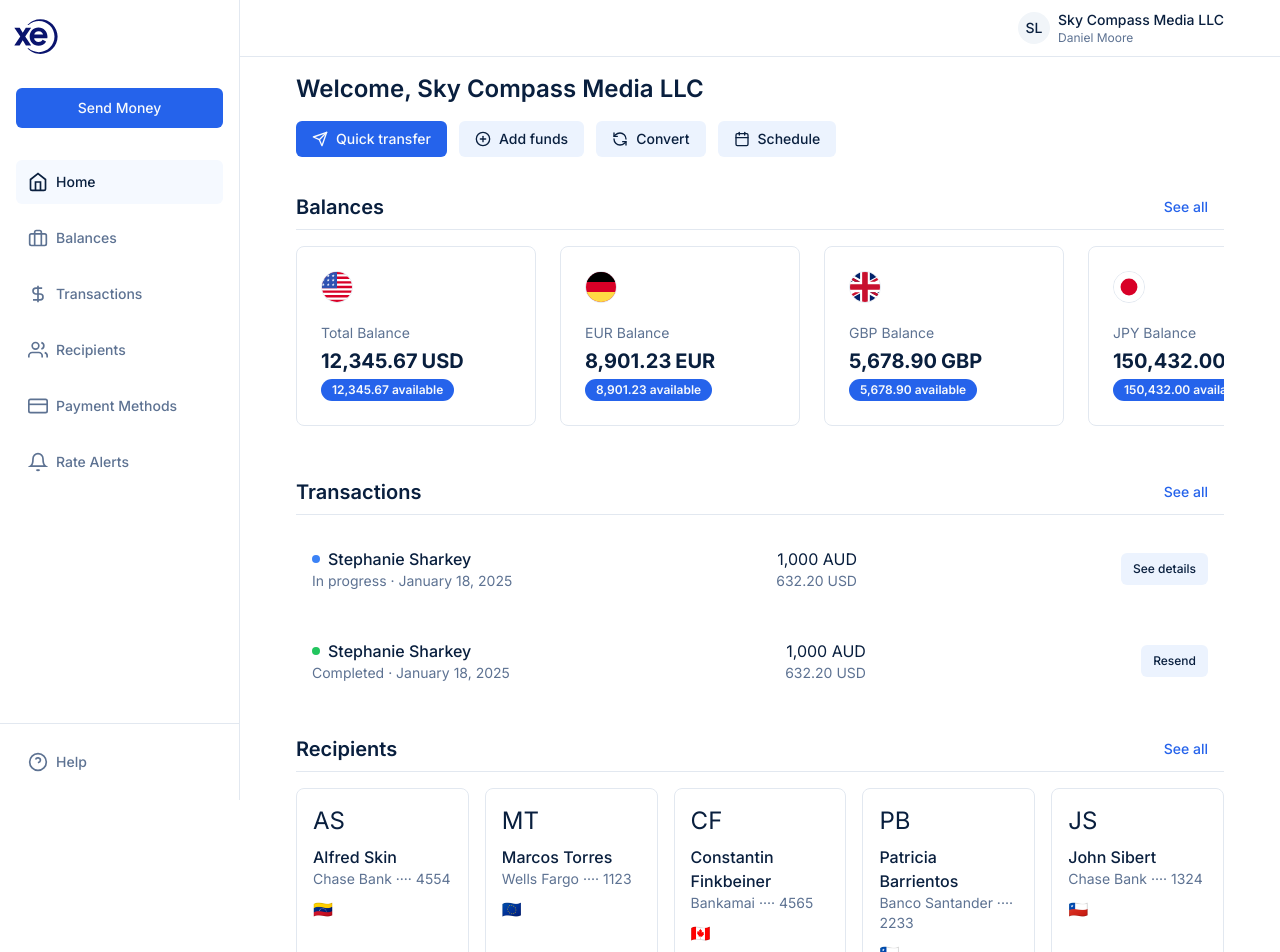
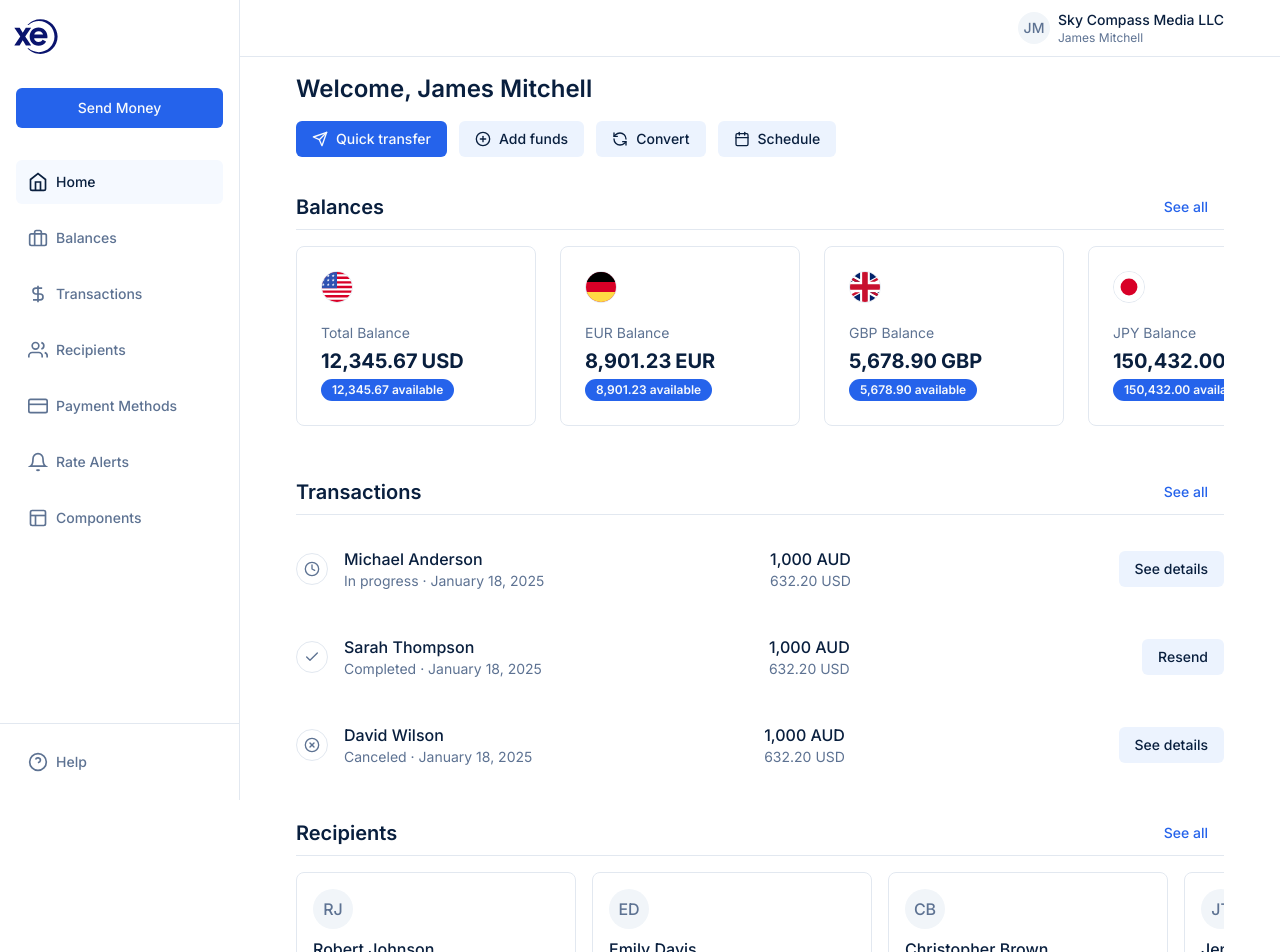
Before and after one commit to erreconzeta/xe-corporate, a React (Vite) app: page /home in a window 1280 px wide. Shown: the top 952 px of the page. Built offline with nearby package versions, Linux system fonts and the light colour scheme.

Commit message:
feat: implement Avatar component and improve Recipients section layout

```diff
--- a/src/components/Sidebar.tsx
+++ b/src/components/Sidebar.tsx
@@ -15,33 +15,33 @@
 
       {/* Send Money Button */}
       <div className="p-4 shrink-0">
-        <Button className="w-full" size="lg">Send Money</Button>
+        <Button className="w-full transition-colors duration-200" size="lg">Send Money</Button>
       </div>
 
       {/* Navigation Links */}
       <nav className="flex-1 overflow-y-auto">
         <div className="space-y-3 p-4">
-          <Link to="/" className="flex items-center gap-2 px-3 py-3 text-sm font-medium rounded-md bg-accent">
+          <Link to="/" className="flex items-center gap-2 px-3 py-3 text-sm font-medium rounded-md bg-accent transition-colors duration-200">
             <svg xmlns="http://www.w3.org/2000/svg" className="h-5 w-5" viewBox="0 0 24 24" fill="none" stroke="currentColor" strokeWidth="2">
               <path d="M3 9l9-7 9 7v11a2 2 0 0 1-2 2H5a2 2 0 0 1-2-2z" />
               <polyline points="9 22 9 12 15 12 15 22" />
             </svg>
             Home
           </Link>
-          <Link to="/balances" className="flex items-center gap-2 px-3 py-3 text-sm font-medium rounded-md text-muted-foreground hover:bg-accent">
+          <Link to="/balances" className="flex items-center gap-2 px-3 py-3 text-sm font-medium rounded-md text-muted-foreground hover:bg-accent hover:text-accent-foreground transition-all duration-200">
             <svg xmlns="http://www.w3.org/2000/svg" className="h-5 w-5" viewBox="0 0 24 24" fill="none" stroke="currentColor" strokeWidth="2">
               <rect x="2" y="7" width="20" height="14" rx="2" ry="2" />
               <path d="M16 21V5a2 2 0 0 0-2-2h-4a2 2 0 0 0-2 2v16" />
             </svg>
             Balances
           </Link>
-          <Link to="/transactions" className="flex items-center gap-2 px-3 py-3 text-sm font-medium rounded-md text-muted-foreground hover:bg-accent">
+          <Link to="/transactions" className="flex items-center gap-2 px-3 py-3 text-sm font-medium rounded-md text-muted-foreground hover:bg-accent hover:text-accent-foreground transition-all duration-200">
             <svg xmlns="http://www.w3.org/2000/svg" className="h-5 w-5" viewBox="0 0 24 24" fill="none" stroke="currentColor" strokeWidth="2">
               <path d="M12 2v20M17 5H9.5a3.5 3.5 0 0 0 0 7h5a3.5 3.5 0 0 1 0 7H6" />
             </svg>
             Transactions
           </Link>
-          <Link to="/recipients" className="flex items-center gap-2 px-3 py-3 text-sm font-medium rounded-md text-muted-foreground hover:bg-accent">
+          <Link to="/recipients" className="flex items-center gap-2 px-3 py-3 text-sm font-medium rounded-md text-muted-foreground hover:bg-accent hover:text-accent-foreground transition-all duration-200">
             <svg xmlns="http://www.w3.org/2000/svg" className="h-5 w-5" viewBox="0 0 24 24" fill="none" stroke="currentColor" strokeWidth="2">
               <path d="M17 21v-2a4 4 0 0 0-4-4H5a4 4 0 0 0-4 4v2" />
               <circle cx="9" cy="7" r="4" />
@@ -50,19 +50,27 @@
             </svg>
             Recipients
           </Link>
-          <Link to="/payment-methods" className="flex items-center gap-2 px-3 py-3 text-sm font-medium rounded-md text-muted-foreground hover:bg-accent">
+          <Link to="/payment-methods" className="flex items-center gap-2 px-3 py-3 text-sm font-medium rounded-md text-muted-foreground hover:bg-accent hover:text-accent-foreground transition-all duration-200">
             <svg xmlns="http://www.w3.org/2000/svg" className="h-5 w-5" viewBox="0 0 24 24" fill="none" stroke="currentColor" strokeWidth="2">
               <rect x="1" y="4" width="22" height="16" rx="2" ry="2" />
               <line x1="1" y1="10" x2="23" y2="10" />
             </svg>
             Payment Methods
           </Link>
-          <Link to="/rate-alerts" className="flex items-center gap-2 px-3 py-3 text-sm font-medium rounded-md text-muted-foreground hover:bg-accent">
+          <Link to="/rate-alerts" className="flex items-center gap-2 px-3 py-3 text-sm font-medium rounded-md text-muted-foreground hover:bg-accent hover:text-accent-foreground transition-all duration-200">
             <svg xmlns="http://www.w3.org/2000/svg" className="h-5 w-5" viewBox="0 0 24 24" fill="none" stroke="currentColor" strokeWidth="2">
               <path d="M18 8A6 6 0 0 0 6 8c0 7-3 9-3 9h18s-3-2-3-9" />
               <path d="M13.73 21a2 2 0 0 1-3.46 0" />
             </svg>
             Rate Alerts
+          </Link>
+          <Link to="/components-new" className="flex items-center gap-2 px-3 py-3 text-sm font-medium rounded-md text-muted-foreground hover:bg-accent hover:text-accent-foreground transition-all duration-200">
+            <svg xmlns="http://www.w3.org/2000/svg" className="h-5 w-5" viewBox="0 0 24 24" fill="none" stroke="currentColor" strokeWidth="2">
+              <rect x="3" y="3" width="18" height="18" rx="2" ry="2" />
+              <line x1="3" y1="9" x2="21" y2="9" />
+              <line x1="9" y1="21" x2="9" y2="9" />
+            </svg>
+            Components
           </Link>
         </div>
       </nav>
--- /dev/null
+++ b/src/components/ui/avatar.tsx
@@ -0,0 +1,42 @@
+import * as React from "react"
+import { cn } from "@/lib/utils"
+
+interface AvatarProps extends React.HTMLAttributes<HTMLDivElement> {
+  initials: string
+  size?: "sm" | "md" | "lg" | "xl"
+  variant?: "primary" | "secondary"
+}
+
+const sizeClasses = {
+  sm: "h-6 w-6 text-xs",
+  md: "h-8 w-8 text-sm",
+  lg: "h-10 w-10 text-base",
+  xl: "h-12 w-12 text-lg"
+}
+
+const variantClasses = {
+  primary: "bg-primary text-primary-foreground",
+  secondary: "bg-muted text-muted-foreground"
+}
+
+export function Avatar({
+  initials,
+  size = "md",
+  variant = "secondary",
+  className,
+  ...props
+}: AvatarProps) {
+  return (
+    <div
+      className={cn(
+        "rounded-full flex items-center justify-center font-medium",
+        sizeClasses[size],
+        variantClasses[variant],
+        className
+      )}
+      {...props}
+    >
+      {initials}
+    </div>
+  )
+}
--- /dev/null
+++ b/src/pages/ComponentsScreen.tsx
@@ -0,0 +1,92 @@
+import { Avatar } from "@/components/ui/avatar"
+import { Button } from "@/components/ui/button"
+import { Link } from "react-router-dom"
+
+export function ComponentsScreen() {
+  return (
+    <div className="min-h-screen">
+      <div className="border-b">
+        <div className="flex h-16 items-center px-4">
+          <Link to="/">
+            <Button variant="ghost">Back to Main page</Button>
+          </Link>
+        </div>
+      </div>
+
+      <div className="p-8 max-w-[960px] mx-auto">
+        <h1 className="text-3xl font-semibold mb-8">Components</h1>
+
+        {/* Avatar Section */}
+        <section className="mb-12">
+          <h2 className="text-2xl font-semibold mb-4">Avatar</h2>
+
+          {/* Sizes */}
+          <div className="mb-8">
+            <h3 className="text-lg font-medium mb-4">Sizes</h3>
+            <div className="flex items-center gap-4">
+              <div className="flex flex-col items-center gap-2">
+                <Avatar initials="SM" size="sm" />
+                <span className="text-sm text-muted-foreground">Small</span>
+              </div>
+              <div className="flex flex-col items-center gap-2">
+                <Avatar initials="MD" size="md" />
+                <span className="text-sm text-muted-foreground">Medium</span>
+              </div>
+              <div className="flex flex-col items-center gap-2">
+                <Avatar initials="LG" size="lg" />
+                <span className="text-sm text-muted-foreground">Large</span>
+              </div>
+              <div className="flex flex-col items-center gap-2">
+                <Avatar initials="XL" size="xl" />
+                <span className="text-sm text-muted-foreground">Extra Large</span>
+              </div>
+            </div>
+          </div>
+
+          {/* Variants */}
+          <div className="mb-8">
+            <h3 className="text-lg font-medium mb-4">Variants</h3>
+            <div className="flex items-center gap-4">
+              <div className="flex flex-col items-center gap-2">
+                <Avatar initials="PR" variant="primary" size="lg" />
+                <span className="text-sm text-muted-foreground">Primary</span>
+              </div>
+              <div className="flex flex-col items-center gap-2">
+                <Avatar initials="SC" variant="secondary" size="lg" />
+                <span className="text-sm text-muted-foreground">Secondary</span>
+              </div>
+            </div>
+          </div>
+
+          {/* Examples */}
+          <div>
+            <h3 className="text-lg font-medium mb-4">Examples</h3>
+            <div className="flex flex-col gap-4">
+              {/* User Profile Example */}
+              <div className="p-4 border rounded-lg">
+                <div className="flex items-center gap-3">
+                  <Avatar initials="JD" variant="primary" />
+                  <div>
+                    <div className="font-medium">John Doe</div>
+                    <div className="text-sm text-muted-foreground">john.doe@example.com</div>
+                  </div>
+                </div>
+              </div>
+
+              {/* Team Members Example */}
+              <div className="p-4 border rounded-lg">
+                <h4 className="font-medium mb-3">Team Members</h4>
+                <div className="flex gap-2">
+                  <Avatar initials="AB" variant="primary" size="sm" />
+                  <Avatar initials="CD" variant="secondary" size="sm" />
+                  <Avatar initials="EF" variant="primary" size="sm" />
+                  <Avatar initials="GH" variant="secondary" size="sm" />
+                </div>
+              </div>
+            </div>
+          </div>
+        </section>
+      </div>
+    </div>
+  )
+}
--- a/src/pages/HomeScreen.tsx
+++ b/src/pages/HomeScreen.tsx
@@ -1,8 +1,9 @@
 import { Button } from "../components/ui/button"
 import { Link } from "react-router-dom"
 import { Sidebar } from "../components/Sidebar"
-import { Send, PlusCircle, RefreshCcw, Calendar } from "lucide-react"
+import { Send, PlusCircle, RefreshCcw, Calendar, Clock, Check, XCircle } from "lucide-react"
 import BalanceCard from "../components/BalanceCard"
+import { Avatar } from "@/components/ui/avatar"
 
 export function HomeScreen() {
   return (
@@ -16,12 +17,10 @@
             <div className="flex h-14 items-center">
               <div className="max-w-[960px] w-full mx-auto px-4">
                 <div className="flex items-center gap-2 justify-end">
-                  <span className="h-8 w-8 rounded-full bg-muted flex items-center justify-center text-sm font-medium">
-                    SL
-                  </span>
+                  <Avatar initials="JM" />
                   <div className="flex flex-col">
                     <span className="text-sm font-medium">Sky Compass Media LLC</span>
-                    <span className="text-xs text-muted-foreground">Daniel Moore</span>
+                    <span className="text-xs text-muted-foreground">James Mitchell</span>
                   </div>
                 </div>
               </div>
@@ -29,10 +28,10 @@
           </div>
 
           {/* Main Content */}
-          <div className="p-4 max-w-[960px] w-full mx-auto">
+          <div className="p-4 lg:p-4 md:p-6 sm:p-4 w-full max-w-[960px] mx-auto overflow-x-hidden">
             {/* Welcome Header */}
             <div className="mb-8 text-left">
-              <h1 className="text-2xl font-semibold">Welcome, Sky Compass Media LLC</h1>
+              <h1 className="text-2xl font-semibold">Welcome, James Mitchell</h1>
 
               {/* Action Buttons */}
               <div className="flex gap-3 mt-4">
@@ -64,11 +63,8 @@
                 </div>
                 <div className="mt-1 border-b border-input"></div>
               </div>
-              <div className="overflow-x-auto" style={{
-                scrollbarWidth: 'thin',
-                scrollbarColor: 'rgba(0,0,0,0.2) transparent'
-              }}>
-                <div className="flex gap-6 pb-4 min-w-full">
+              <div className="overflow-x-auto">
+                <div className="flex gap-6 pb-4 min-w-max">
                   <BalanceCard
                     title="Total Balance"
                     amount="12,345.67"
@@ -119,37 +115,66 @@
                 <div className="mt-1 border-b border-input"></div>
               </div>
 
-              <div className="space-y-4">
-                {/* Transaction Items */}
-                <div className="flex justify-between items-center p-4 rounded-lg">
+              {/* Transaction List */}
+              <div className="space-y-3">
+                {/* In Progress Transaction */}
+                <div className="flex justify-between items-center px-0 py-4 rounded-lg">
+                  <div className="flex items-center gap-4">
+                    <div className="w-8 h-8 rounded-full border border-input flex items-center justify-center">
+                      <Clock className="h-4 w-4 text-muted-foreground" />
+                    </div>
                     <div>
-                    <div className="flex items-center gap-2">
-                      <div className="h-2 w-2 rounded-full bg-blue-500"></div>
-                      <span className="font-medium">Stephanie Sharkey</span>
-                    </div>
+                      <div className="font-medium">Michael Anderson</div>
                       <div className="text-sm text-muted-foreground">In progress · January 18, 2025</div>
                     </div>
-                  <div className="text-right">
-                    <div>1,000 AUD</div>
-                    <div className="text-sm text-muted-foreground">632.20 USD</div>
                   </div>
-                  <Button variant="secondary" size="sm">See details</Button>
+                  <div className="w-[128px] text-left">
+                    <div className="font-medium text-left">1,000 AUD</div>
+                    <div className="text-sm text-muted-foreground text-left">632.20 USD</div>
+                  </div>
+                  <div className="w-[100px] flex justify-end">
+                    <Button variant="secondary">See details</Button>
+                  </div>
                 </div>
 
                 {/* Completed Transaction */}
-                <div className="flex justify-between items-center p-4 rounded-lg">
+                <div className="flex justify-between items-center px-0 py-4 rounded-lg">
+                  <div className="flex items-center gap-4">
+                    <div className="w-8 h-8 rounded-full border border-input flex items-center justify-center">
+                      <Check className="h-4 w-4 text-muted-foreground" />
+                    </div>
                     <div>
-                    <div className="flex items-center gap-2">
-                      <div className="h-2 w-2 rounded-full bg-green-500"></div>
-                      <span className="font-medium">Stephanie Sharkey</span>
-                    </div>
+                      <div className="font-medium">Sarah Thompson</div>
                       <div className="text-sm text-muted-foreground">Completed · January 18, 2025</div>
                     </div>
-                  <div className="text-right">
-                    <div>1,000 AUD</div>
-                    <div className="text-sm text-muted-foreground">632.20 USD</div>
                   </div>
-                  <Button variant="secondary" size="sm">Resend</Button>
+                  <div className="w-[128px] text-left">
+                    <div className="font-medium text-left">1,000 AUD</div>
+                    <div className="text-sm text-muted-foreground text-left">632.20 USD</div>
+                  </div>
+                  <div className="w-[100px] flex justify-end">
+                    <Button variant="secondary">Resend</Button>
+                  </div>
+                </div>
+
+                {/* Canceled Transaction */}
+                <div className="flex justify-between items-center px-0 py-4 rounded-lg">
+                  <div className="flex items-center gap-4">
+                    <div className="w-8 h-8 rounded-full border border-input flex items-center justify-center">
+                      <XCircle className="h-4 w-4 text-muted-foreground" />
+                    </div>
+                    <div>
+                      <div className="font-medium">David Wilson</div>
+                      <div className="text-sm text-muted-foreground">Canceled · January 18, 2025</div>
+                    </div>
+                  </div>
+                  <div className="w-[128px] text-left">
+                    <div className="font-medium text-left">1,000 AUD</div>
+                    <div className="text-sm text-muted-foreground text-left">632.20 USD</div>
+                  </div>
+                  <div className="w-[100px] flex justify-end">
+                    <Button variant="secondary">See details</Button>
+                  </div>
                 </div>
               </div>
             </div>
@@ -164,51 +189,57 @@
                 <div className="mt-1 border-b border-input"></div>
               </div>
 
-              <div className="grid grid-cols-2 md:grid-cols-3 lg:grid-cols-5 gap-4">
-                {/* Recipient Cards */}
-                <div className="p-4 border rounded-lg">
-                  <div className="flex items-center gap-2 mb-2">
-                    <div className="text-2xl">AS</div>
-                  </div>
-                  <div className="font-medium">Alfred Skin</div>
+              <div className="overflow-x-auto">
+                <div className="flex gap-4 pb-4 min-w-max">
+                  {/* Robert Johnson */}
+                  <div className="p-4 border rounded-lg w-[280px]">
+                    <div className="flex flex-col gap-2">
+                      <Avatar initials="RJ" variant="secondary" size="lg" />
+                      <div className="font-medium">Robert Johnson</div>
                       <div className="text-sm text-muted-foreground">Chase Bank ···· 4554</div>
                       <div className="mt-2">🇻🇪</div>
                     </div>
+                  </div>
 
-                <div className="p-4 border rounded-lg">
-                  <div className="flex items-center gap-2 mb-2">
-                    <div className="text-2xl">MT</div>
-                  </div>
-                  <div className="font-medium">Marcos Torres</div>
+                  {/* Emily Davis */}
+                  <div className="p-4 border rounded-lg w-[280px]">
+                    <div className="flex flex-col gap-2">
+                      <Avatar initials="ED" variant="secondary" size="lg" />
+                      <div className="font-medium">Emily Davis</div>
                       <div className="text-sm text-muted-foreground">Wells Fargo ···· 1123</div>
                       <div className="mt-2">🇪🇺</div>
                     </div>
+                  </div>
 
-                <div className="p-4 border rounded-lg">
-                  <div className="flex items-center gap-2 mb-2">
-                    <div className="text-2xl">CF</div>
-                  </div>
-                  <div className="font-medium">Constantin Finkbeiner</div>
+                  {/* Christopher Brown */}
+                  <div className="p-4 border rounded-lg w-[280px]">
+                    <div className="flex flex-col gap-2">
+                      <Avatar initials="CB" variant="secondary" size="lg" />
+                      <div className="font-medium">Christopher Brown</div>
                       <div className="text-sm text-muted-foreground">Bankamai ···· 4565</div>
                       <div className="mt-2">🇨🇦</div>
                     </div>
+                  </div>
 
-                <div className="p-4 border rounded-lg">
-                  <div className="flex items-center gap-2 mb-2">
-                    <div className="text-2xl">PB</div>
-                  </div>
-                  <div className="font-medium">Patricia Barrientos</div>
+                  {/* Jennifer Taylor */}
+                  <div className="p-4 border rounded-lg w-[280px]">
+                    <div className="flex flex-col gap-2">
+                      <Avatar initials="JT" variant="secondary" size="lg" />
+                      <div className="font-medium">Jennifer Taylor</div>
                       <div className="text-sm text-muted-foreground">Banco Santander ···· 2233</div>
                       <div className="mt-2">🇨🇱</div>
                     </div>
+                  </div>
 
-                <div className="p-4 border rounded-lg">
-                  <div className="flex items-center gap-2 mb-2">
-                    <div className="text-2xl">JS</div>
-                  </div>
-                  <div className="font-medium">John Sibert</div>
+                  {/* William Martinez */}
+                  <div className="p-4 border rounded-lg w-[280px]">
+                    <div className="flex flex-col gap-2">
+                      <Avatar initials="WM" variant="secondary" size="lg" />
+                      <div className="font-medium">William Martinez</div>
                       <div className="text-sm text-muted-foreground">Chase Bank ···· 1324</div>
                       <div className="mt-2">🇨🇱</div>
+                    </div>
+                  </div>
                 </div>
               </div>
             </div>
```
Also changed, not shown: src/App.tsx (+8 -3 lines). Lines whose indentation alone changed are shown as unchanged.
